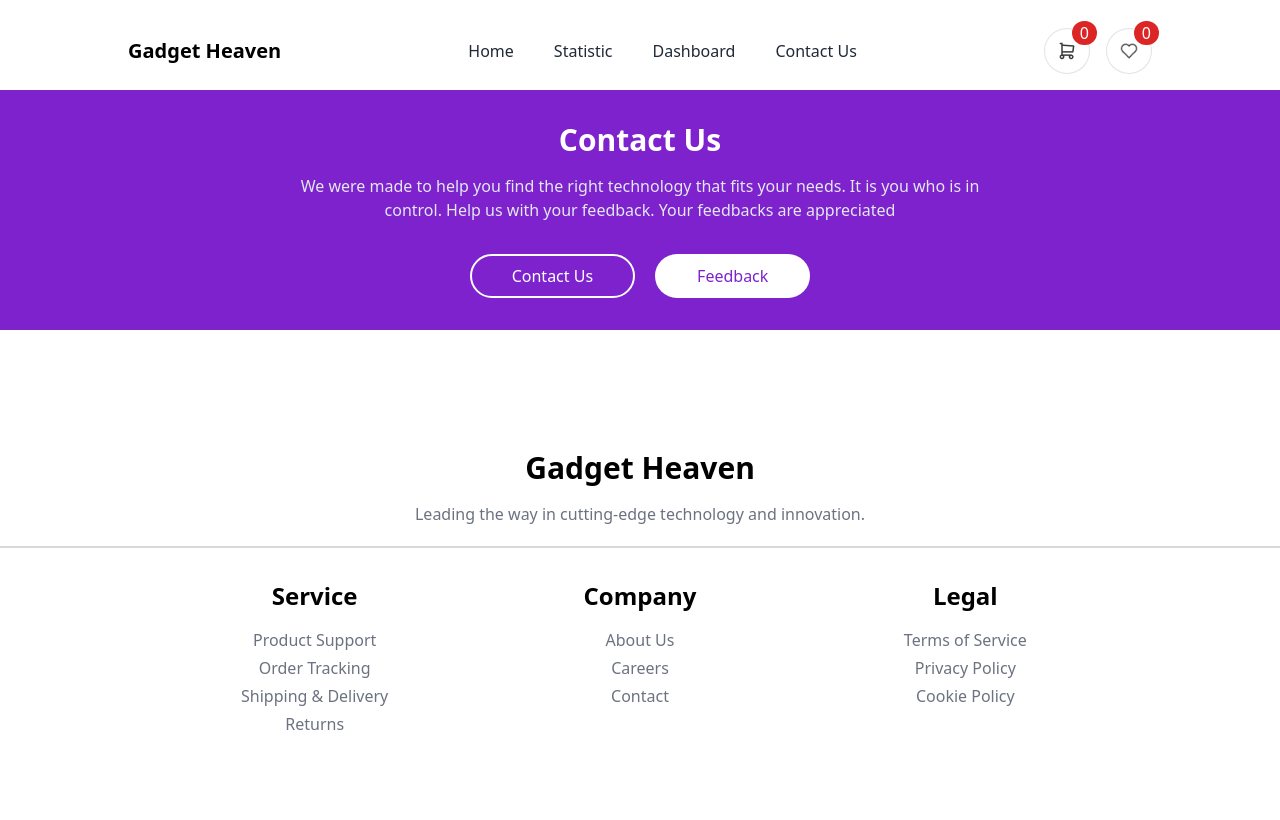
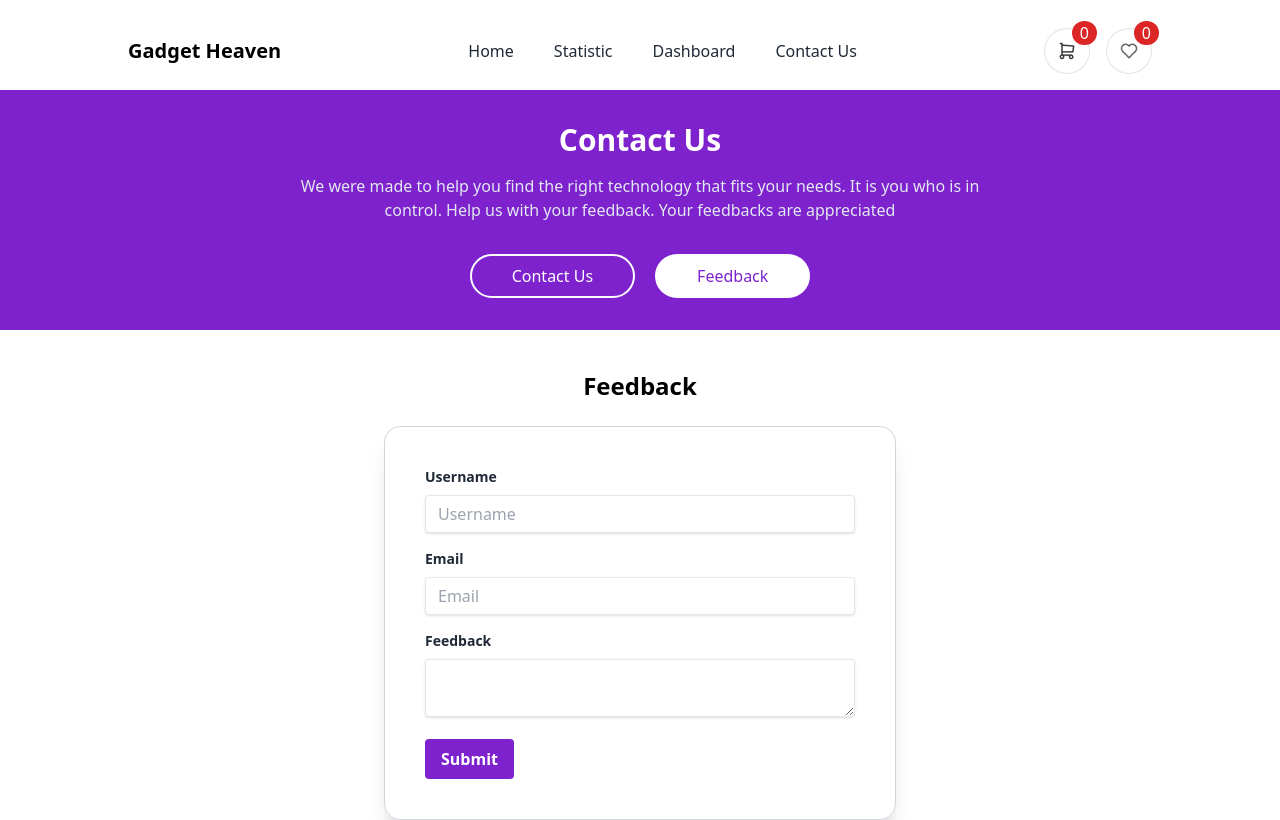
Before and after one commit to programming-hero-web-course-4/b10a8-gadget-heaven-TahsinAlahi, a React (Vite) app: page /contact/feedback in a window 1280 px wide. Shown: the top 820 px of the page. Built offline with nearby package versions, Linux system fonts and the light colour scheme.

Commit message:
added feedback compo

```diff
--- a/src/RouterRoutes.jsx
+++ b/src/RouterRoutes.jsx
@@ -8,6 +8,7 @@ import WishlistDash from "./component/WishlistDash";
 import ErrorPage from "./pages/ErrorPage";
 import ContactPage from "./pages/ContactPage";
 import Contact from "./component/Contact";
+import Feedback from "./component/Feedback";
 
 const router = createBrowserRouter([
   {
@@ -59,6 +60,7 @@ const router = createBrowserRouter([
           },
           {
             path: "feedback",
+            element: <Feedback />,
           },
         ],
       },
--- a/src/component/Contact.jsx
+++ b/src/component/Contact.jsx
@@ -29,7 +29,7 @@ const contacts = [
 function Contact() {
   return (
     <main className="lg:max-w-screen-lg lg:mx-auto">
-      <h1 className="text-2xl font-bold text-center mb-5">Contact us</h1>
+      <h1 className="text-2xl font-bold text-center mb-6">Contact us</h1>
       <div className="w-full flex items-center justify-around gap-3">
         {contacts.map((contact) => (
           <ContactItem key={contact.name} contact={contact} />
--- /dev/null
+++ b/src/component/Feedback.jsx
@@ -0,0 +1,40 @@
+function Feedback() {
+  return (
+    <main className="lg:max-w-screen-lg lg:mx-auto">
+      <h1 className="text-2xl font-bold text-center mb-6">Feedback</h1>
+      <form className="lg:w-1/2 lg:mx-auto border border-gray-300 p-10 rounded-2xl shadow-xl">
+        <div className="mb-4">
+          <label className="block text-gray-800 text-sm font-bold mb-2">
+            Username
+          </label>
+          <input
+            className="shadow appearance-none border rounded w-full py-2 px-3 text-gray-700 leading-tight focus:outline-none focus:shadow-outline"
+            type="text"
+            placeholder="Username"
+          />
+        </div>
+        <div className="mb-4">
+          <label className="block text-gray-800 text-sm font-bold mb-2">
+            Email
+          </label>
+          <input
+            className="shadow appearance-none border rounded w-full py-2 px-3 text-gray-700 leading-tight focus:outline-none focus:shadow-outline"
+            type="email"
+            placeholder="Email"
+          />
+        </div>
+        <div className="mb-4">
+          <label className="block text-gray-800 text-sm font-bold mb-2">
+            Feedback
+          </label>
+          <textarea className="shadow border rounded w-full py-2 px-3 text-gray-700 leading-tight focus:outline-none focus:shadow-outline" />
+        </div>
+        <button className="bg-purple-700 text-white font-bold py-2 px-4 rounded focus:outline-none focus:shadow-outline">
+          Submit
+        </button>
+      </form>
+    </main>
+  );
+}
+
+export default Feedback;
```
